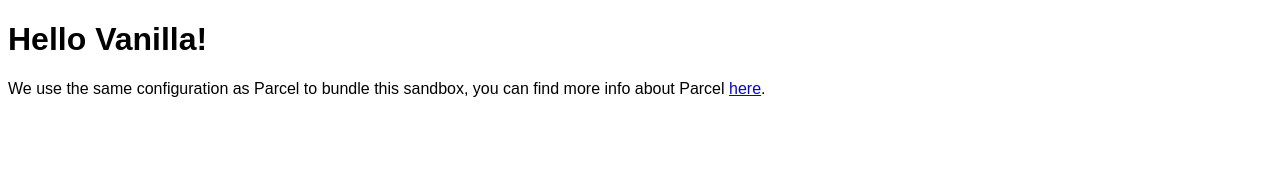
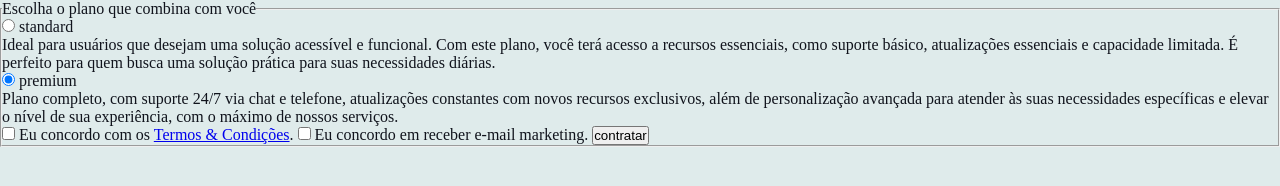
Before and after one commit to juan-soares/component-form-plans-terms-html-css, a website built with Parcel: page src/index.html in a window 1280 px wide. Built offline with nearby package versions, Linux system fonts and the light colour scheme.

Commit message:
feat(page): structure page content.

```diff
--- a/src/index.html
+++ b/src/index.html
@@ -1,13 +1,41 @@
 <!DOCTYPE html>
-<html>
+<html lang="pt-br">
   <head>
-    <title>Parcel Sandbox</title>
     <meta charset="UTF-8" />
+    <meta name="author" content="Juan Carlos" />
+    <meta name="keywords" content="page, plans, terms, html, css." />
+    <meta name="description" content="Componente de uma página de Planos & Termos, para prática de HTML e CSS." />
+    <meta name="viewport" content="width=device-width, initial-scale=1.0" />
+    <link rel="stylesheet" type="text/css" href="styles/global.css" />
+    <title>Planos & Termos</title>
   </head>
+  <body>
+    <form>
+      <fieldset>
+        <legend>Escolha o plano que combina com você</legend>
+        <input type="radio" id="standard-plan" name="plan"/>
+        <label for="standard-plan">standard</label>
+        <p>Ideal para usuários que desejam uma solução acessível e funcional. Com este plano, você terá acesso a recursos essenciais, como suporte básico, atualizações essenciais e capacidade limitada. É perfeito para quem busca uma solução prática para suas necessidades diárias.</p>
+        <input type="radio" id="advanced-plan" name="plan" checked/>
+        <label for="advanced-plan-plan">premium</label>
+        <p>Plano completo, com suporte 24/7 via chat e telefone, atualizações constantes com novos recursos exclusivos, além de personalização avançada para atender às suas necessidades específicas e elevar o nível de sua experiência, com o máximo de nossos serviços.
 
-  <body>
-    <div id="app"></div>
 
-    <script src="./index.js" type="module"></script>
+
+
+
+</p>
+
+        <input type="checkbox" id="terms" name="terms" required/>
+        <label for="terms">Eu concordo com os <a href="/termos-e-condicoes">Termos & Condições</a>.</label>
+        <input type="checkbox" id="marketing" name="marketing" />
+        <label for="marketing">Eu concordo em receber e-mail marketing.</label>
+
+        <button>contratar</button>
+        <span></span>
+
+
+      </fieldset>
+    </form>
   </body>
 </html>
--- a/src/styles.css
+++ /dev/null
@@ -1,3 +0,0 @@
-body {
-  font-family: sans-serif;
-}
--- /dev/null
+++ b/src/styles/global.css
@@ -0,0 +1,15 @@
+:root {
+  --primary-color: #DFEBEB;
+  --text-color: #10131C;
+}
+
+* {
+  padding: 0;
+  margin: 0;
+  box-sizing: border-box;
+}
+
+body {
+  background-color: var(--primary-color);
+  color: var(--text-color);
+}
```
Also changed, not shown: .codesandbox/tasks.json (added), 1 other file.
